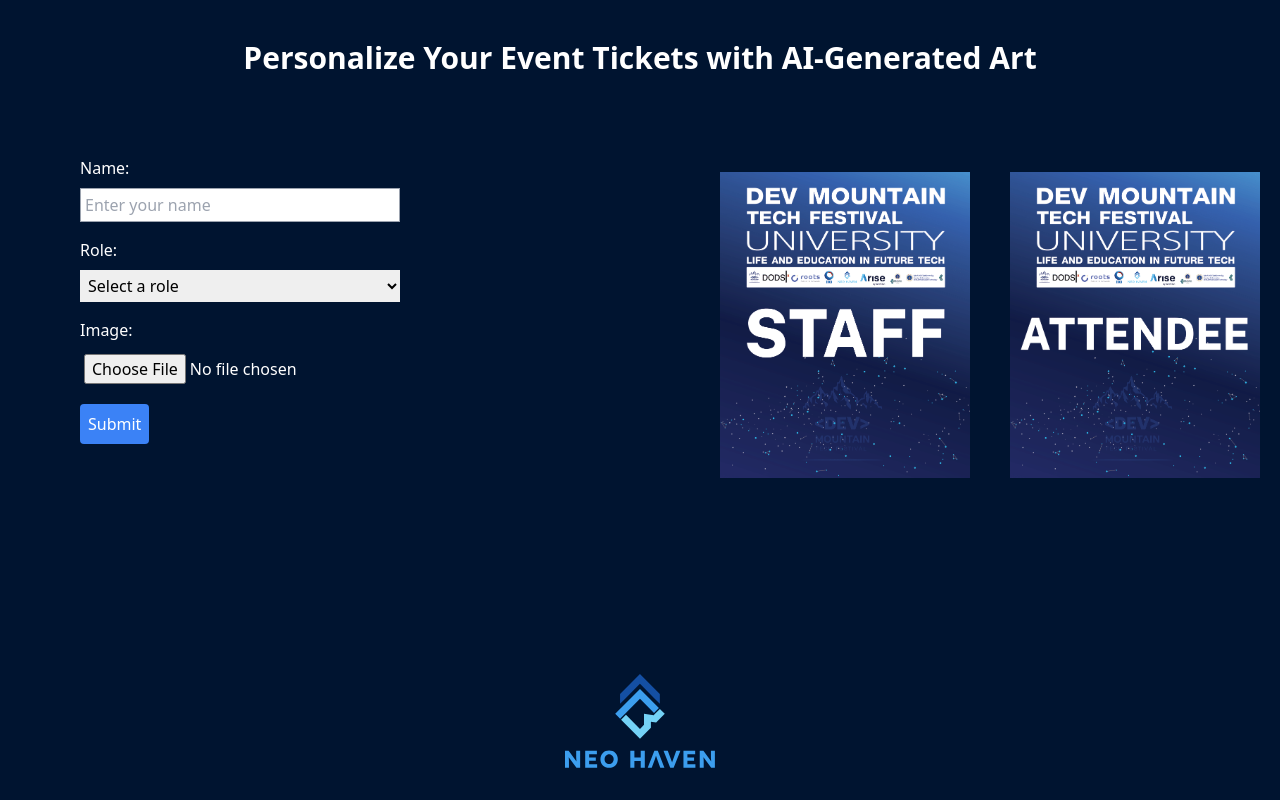
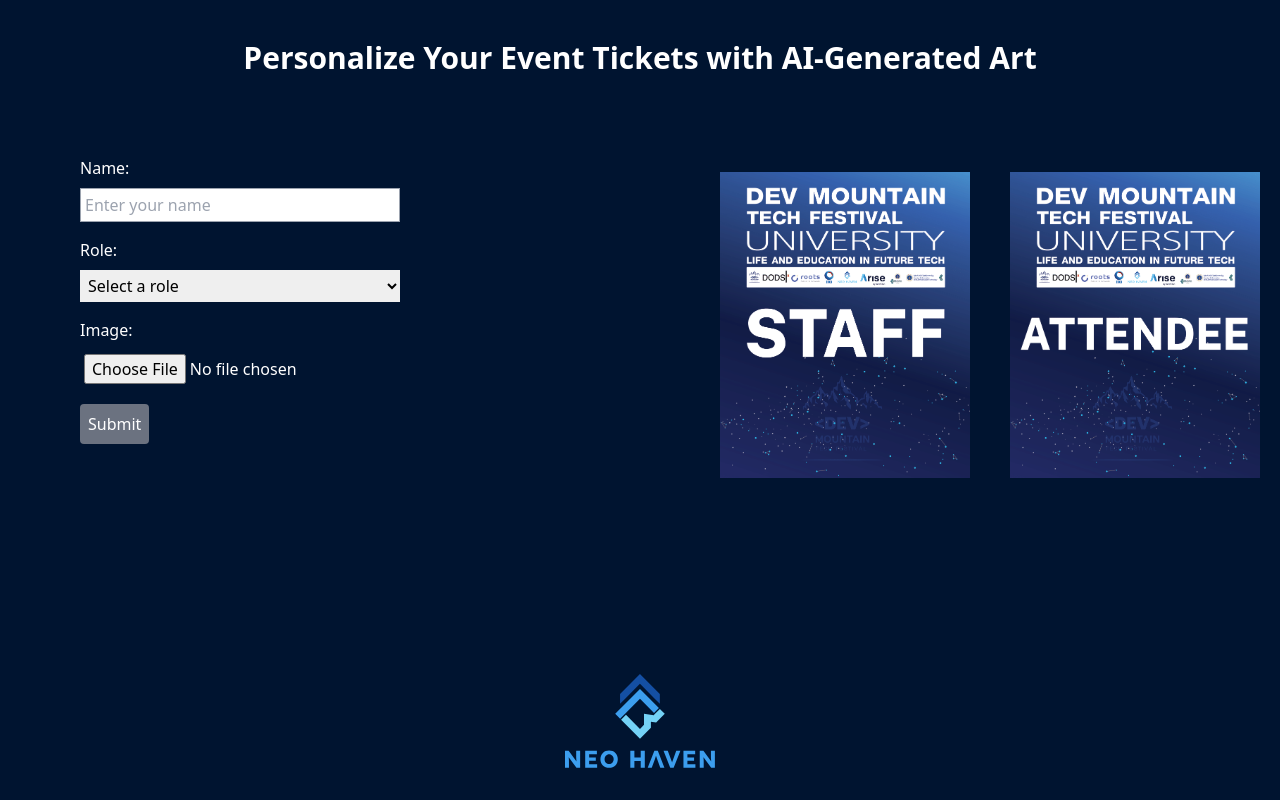
Before and after one commit to lordbenz/ai-image, a Next.js app: page / in a window 1280 px wide. Built offline with nearby package versions, Linux system fonts and the light colour scheme.

Commit message:
feat: upload image file to API

```diff
--- a/src/components/AIForm.tsx
+++ b/src/components/AIForm.tsx
@@ -1,6 +1,8 @@
 // AIForm.tsx
-import React, { useState, useRef } from 'react';
+import { uploadImage } from '@/services/ai';
+import React, { useState, ChangeEvent } from 'react';
 import { FormData } from '../types/types';
+
 type AIFormProps = {
   onSubmit: (data: FormData) => void;
 };
@@ -8,17 +10,33 @@ type AIFormProps = {
 export const AIForm = ({ onSubmit }: AIFormProps) => {
   const [name, setName] = useState('');
   const [role, setRole] = useState('');
-  const imageInput = useRef<HTMLInputElement>(null);
+  const [imageFile, setImageFile] = useState<File>();
 
-  const handleSubmit = (event: React.FormEvent<HTMLFormElement>) => {
+  const handleSubmit = async (
+    event: React.FormEvent<HTMLFormElement>
+  ) => {
     event.preventDefault();
+    if (!imageFile) return;
+    const uploadImageResponse = await uploadImage(imageFile);
+    const url = new URL(uploadImageResponse.data.data.url);
+
     const formSubmitData: FormData = {
       name,
       role,
-      image: imageInput.current?.files?.[0] || null,
+      imageUrl: `${url.origin}/dl${url.pathname}`,
     };
     onSubmit(formSubmitData);
   };
+
+  const handleUploadImage = async (
+    event: ChangeEvent<HTMLInputElement>
+  ) => {
+    if (event.target.files?.[0]) {
+      setImageFile(event.target.files[0]);
+    }
+  };
+
+  const disabled = !imageFile || name === '' || role === '';
 
   return (
     <form onSubmit={handleSubmit} className="">
@@ -50,7 +68,7 @@ export const AIForm = ({ onSubmit }: AIFormProps) => {
           <option value="">Select a role</option>
           <option value="Attendee">Attendee</option>
           <option value="Staff">Staff</option>
-          <option value="Sponsor">Sponsor</option>
+          {/* <option value="Sponsor">Sponsor</option> */}
         </select>
       </div>
       <div className="mb-4">
@@ -65,13 +83,18 @@ export const AIForm = ({ onSubmit }: AIFormProps) => {
           accept="image/*"
           id="image"
           name="image"
-          ref={imageInput}
+          onChange={handleUploadImage}
           className="w-full border border-gray-400 p-1 border-none"
         />
       </div>
       <button
         type="submit"
-        className="bg-blue-500 text-white p-2 rounded"
+        className={
+          disabled
+            ? 'bg-gray-500 text-white p-2 rounded cursor-not-allowed'
+            : 'bg-blue-500 text-white p-2 rounded'
+        }
+        disabled={disabled}
       >
         Submit
       </button>
```
